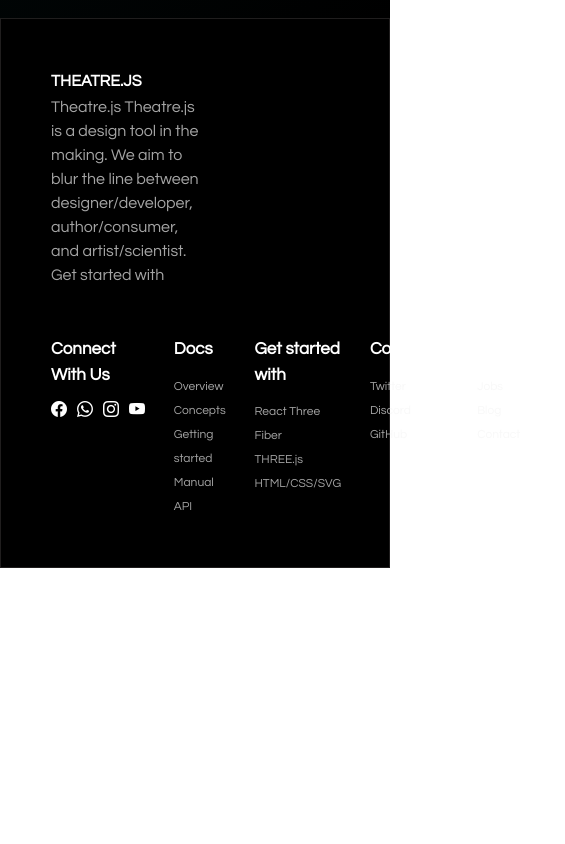
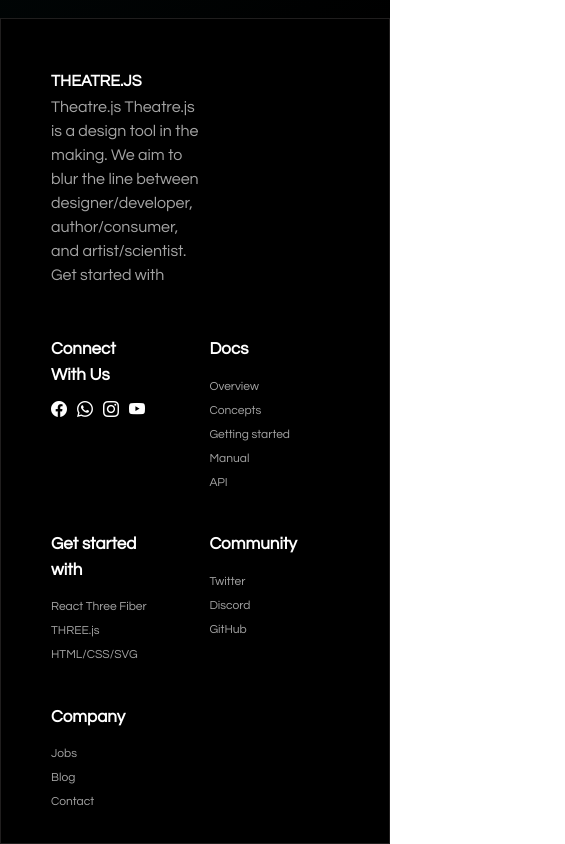
Before and after one commit to nafeesahmed11/THEATRE.JS, a plain HTML site: page index.html in a window 390 px wide. Shown: the part 6580-7424 px from the top of the page, 565 px wide, since content can reach past the window. Before the commit the page ends 7148 px from the top, so only its background shows below. Drawn offline with nearby package versions, Linux system fonts and the light colour scheme.

Commit message:
update t-10:12pm

```diff
--- a/index.html
+++ b/index.html
@@ -500,7 +500,6 @@
   <!-- btm-part 2 -->
 
     <!-- part 1 -->
-    <div class="sub-btm">
       <div class="get-start">
         <h1>Community</h1>
          <ul>
@@ -521,7 +520,6 @@
 
     </ul>
   </div>
-  </div>
 </div>
 </footer>
 
--- a/style.css
+++ b/style.css
@@ -644,5 +644,12 @@ main.admin-area {
   gap: 30px;
 }
 
+.sub-btm {
+  display: grid;
+  grid-template-columns: repeat(2,1fr);
+  gap: 10%;
+  width: 100%;
+  padding-bottom: 60px;
+}
 }
 /* ______Mobile_Area end______ */
```
